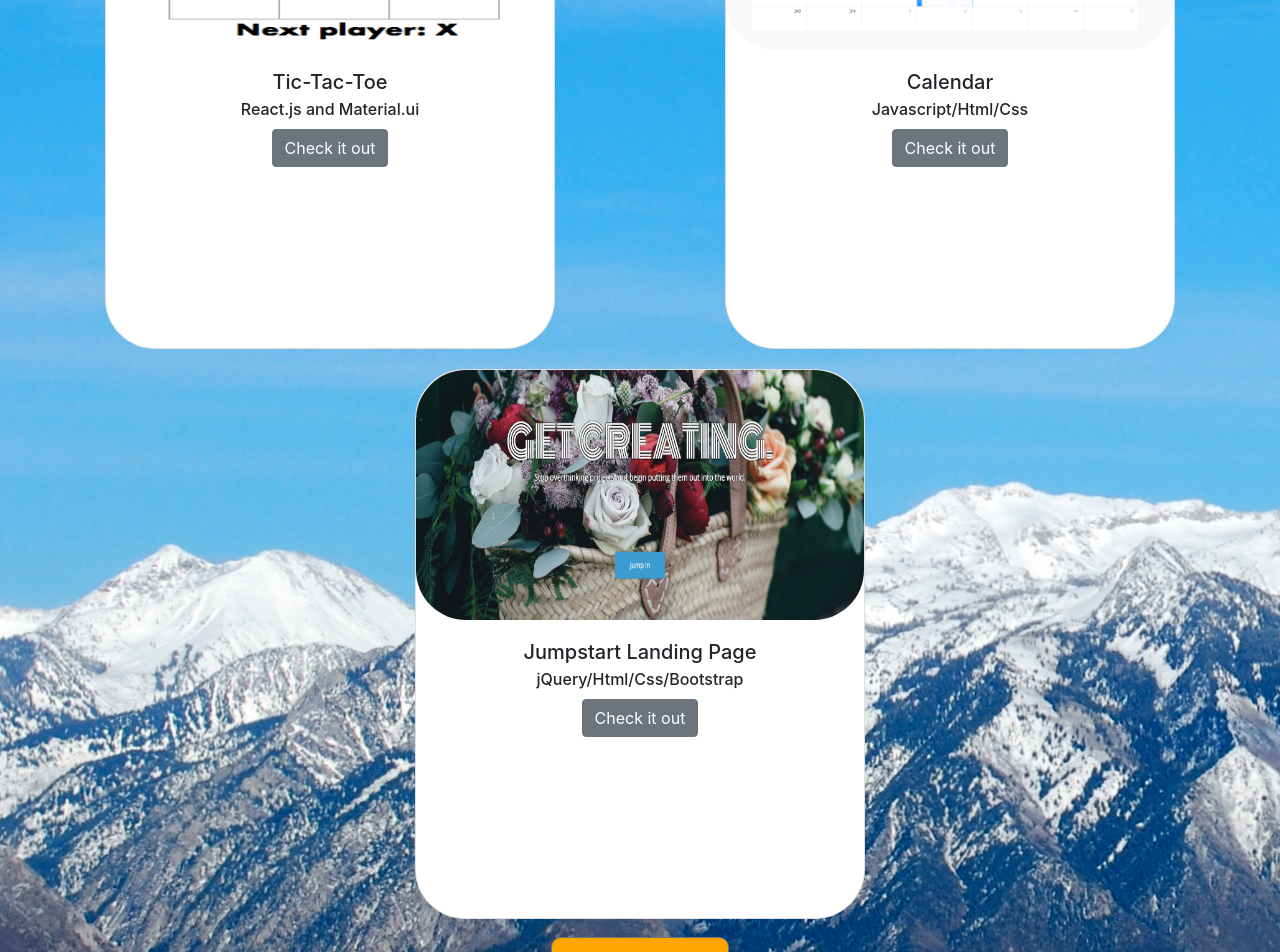
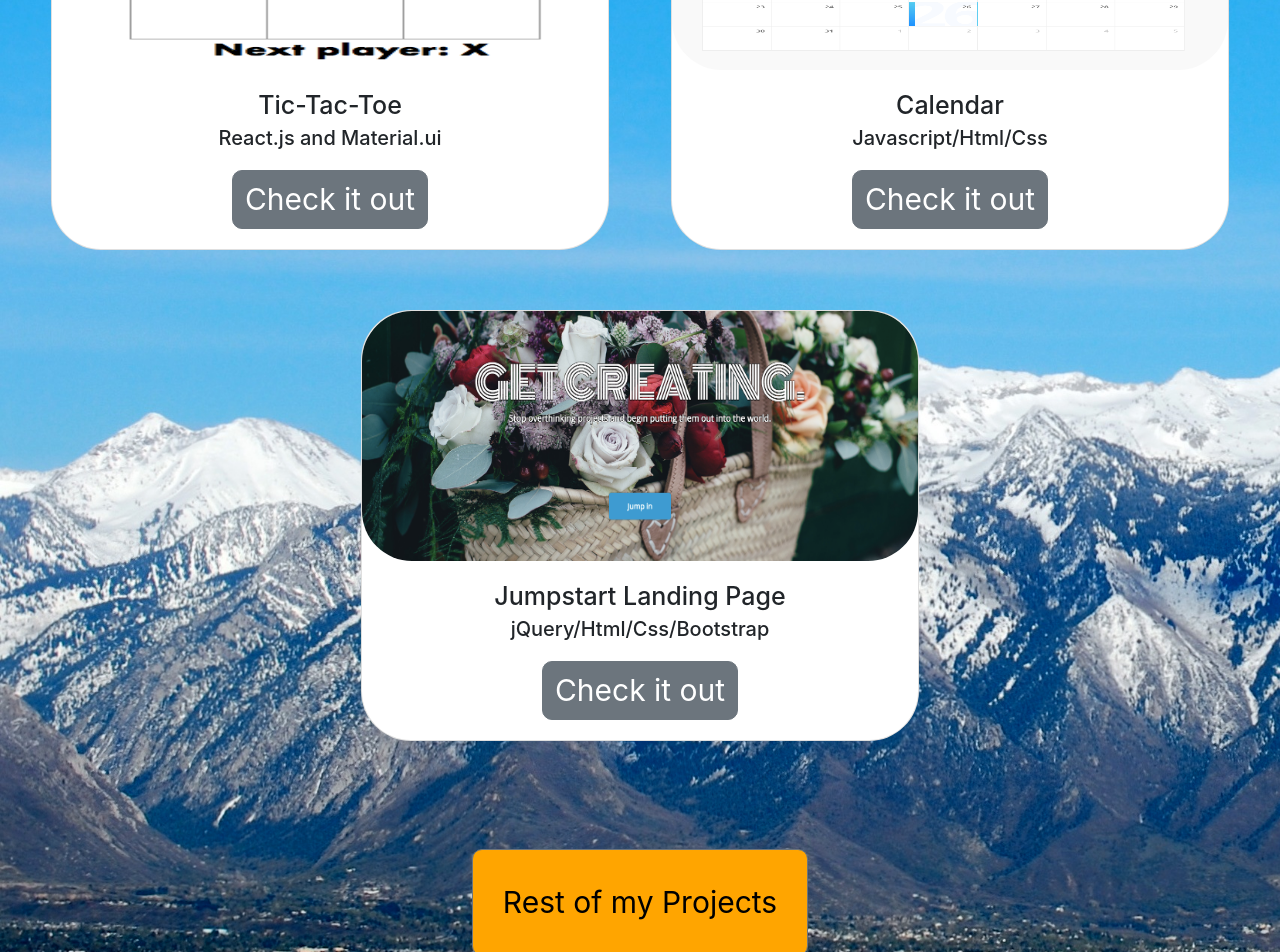
Before and after one commit to Yosh23/portfolio, a React (Create React App) app: page / in a window 1280 px wide. Shown: the part 1120-2072 px from the top of the page. Built offline with nearby package versions, Linux system fonts and the light colour scheme.

Commit message:
mobile style

```diff
--- a/src/App.js
+++ b/src/App.js
@@ -3,6 +3,7 @@ import {BrowserRouter as Router} from 'react-router-dom'
 import Routes from './components/Routes'
 import Heading from './components/Heading'
 import Footer from './components/Footer'
+import './App.css'
 
 
 export default class extends Component {
--- a/src/components/Contact.js
+++ b/src/components/Contact.js
@@ -1,5 +1,6 @@
 import React, { Component, Fragment } from 'react'
-import {Card} from 'reactstrap'
+import {Card, CardBody, CardTitle, CardSubtitle} from 'reactstrap'
+
 
 
 export default class extends Component {
@@ -10,13 +11,15 @@ export default class extends Component {
     render () {
         return (
             <Fragment>
-                <div class="contact-section">
-                    <Card class="center">
-                    <h3>
-                    Contact Me!
-                    </h3>
-                    <p>Phone: <a href="tel:8016186904">801-618-6904</a></p>
-                    <p>Email: <a href="mailto: joshriches@gmail.com">joshriches@gmail.com</a></p>
+                <div className="cardsContainer">
+                    <Card>
+                        <CardBody>
+                            <CardTitle>
+                            Contact Me!
+                            </CardTitle>
+                            <CardSubtitle><p >Phone: <a href="tel:8016186904" class="link">801-618-6904</a></p></CardSubtitle>
+                            <CardSubtitle><p >Email: <a href="mailto: joshriches@gmail.com" class="link">joshriches@gmail.com</a></p></CardSubtitle>
+                        </CardBody>
                     </Card>
                 </div>
             </Fragment>
--- a/src/components/Footer.js
+++ b/src/components/Footer.js
@@ -5,7 +5,7 @@ export default class extends Component {
     render() {
         return (
             <Fragment>
-               <div class="section">
+               <div class="footer section">
                    <h6 class="center">Thanks for coming</h6>
                </div>
             </Fragment>
--- a/src/components/Jumbo.js
+++ b/src/components/Jumbo.js
@@ -25,25 +25,25 @@ export default class extends Component {
                     <Card>
                         <CardImg src={tic} alt="Tic-Tac-Toe"/>
                         <CardBody>
-                            <CardTitle>Tic-Tac-Toe</CardTitle>
-                            <CardSubtitle>React.js and Material.ui</CardSubtitle>
-                            <Button target="_blank" href="https://joshtictactoe.netlify.com/">Check it out</Button>
+                            <CardTitle id="title">Tic-Tac-Toe</CardTitle>
+                            <CardSubtitle id="sub">React.js and Material.ui</CardSubtitle>
+                            <Button target="_blank" href="https://joshtictactoe.netlify.com/" id="card-btn">Check it out</Button>
                         </CardBody>
                     </Card>
                     <Card>
                         <CardImg  src={calendar} alt="Calendar"/>
                         <CardBody>
-                            <CardTitle>Calendar</CardTitle>
-                            <CardSubtitle>Javascript/Html/Css</CardSubtitle>
-                            <Button target="_blank" href="https://tvillecwall.netlify.app/">Check it out</Button>
+                            <CardTitle id="title">Calendar</CardTitle>
+                            <CardSubtitle id="sub">Javascript/Html/Css</CardSubtitle>
+                            <Button target="_blank" href="https://tvillecwall.netlify.app/" id="card-btn">Check it out</Button>
                         </CardBody>
                     </Card>
                     <Card>
                         <CardImg src={jumpstart} alt="Jumpstart Landing Page"/>
                         <CardBody>
-                            <CardTitle>Jumpstart Landing Page</CardTitle>
-                            <CardSubtitle>jQuery/Html/Css/Bootstrap</CardSubtitle>
-                            <Button target="_blank" href="https://yosh23.github.io/jumpstart/">Check it out</Button>
+                            <CardTitle id="title">Jumpstart Landing Page</CardTitle>
+                            <CardSubtitle id="sub">jQuery/Html/Css/Bootstrap</CardSubtitle>
+                            <Button target="_blank" href="https://yosh23.github.io/jumpstart/" id="card-btn">Check it out</Button>
                         </CardBody>
                     </Card>
                     </div>
--- a/src/components/Projects.js
+++ b/src/components/Projects.js
@@ -15,41 +15,41 @@ export default class extends Component {
                     <Card width="6em">
                         <CardImg top width="100%" src={tic} alt="Tic-Tac-Toe"/>
                         <CardBody>
-                            <CardTitle>Tic-Tac-Toe</CardTitle>
-                            <CardSubtitle>React.js and Material.ui</CardSubtitle>
-                            <Button target="_blank" href="https://joshtictactoe.netlify.com/">Check it out</Button>
+                            <CardTitle id="title">Tic-Tac-Toe</CardTitle>
+                            <CardSubtitle id="sub">React.js and Material.ui</CardSubtitle>
+                            <Button target="_blank" href="https://joshtictactoe.netlify.com/" id="card-btn">Check it out</Button>
                         </CardBody>
                     </Card>
                     <Card width="6em">
                         <CardImg top width="100%" height="50em" src={match} alt="Match Game"/>
                         <CardBody>
-                            <CardTitle>Match Game</CardTitle>
-                            <CardSubtitle>jQuery/Html/Css</CardSubtitle>
-                            <Button target="_blank" href="https://yosh23.github.io/match/">Check it out</Button>
+                            <CardTitle id="title">Match Game</CardTitle>
+                            <CardSubtitle id="sub">jQuery/Html/Css</CardSubtitle>
+                            <Button target="_blank" href="https://yosh23.github.io/match/" id="card-btn">Check it out</Button>
                         </CardBody>
                     </Card>
                     <Card width="6em">
                         <CardImg top width="100%" height="50em" src={jumpstart} alt="Jumpstart Landing Page"/>
                         <CardBody>
-                            <CardTitle>Jumpstart Landing Page</CardTitle>
-                            <CardSubtitle>jQuery/Html/Css/Bootstrap</CardSubtitle>
-                            <Button target="_blank" href="https://yosh23.github.io/jumpstart/">Check it out</Button>
+                            <CardTitle id="title">Jumpstart Landing Page</CardTitle>
+                            <CardSubtitle id="sub">jQuery/Html/Css/Bootstrap</CardSubtitle>
+                            <Button target="_blank" href="https://yosh23.github.io/jumpstart/" id="card-btn">Check it out</Button>
                         </CardBody>
                     </Card>
                     <Card width="6em">
                         <CardImg top width="100%" height="50em" src={track} alt="Trackster"/>
                         <CardBody>
-                            <CardTitle>Trackster</CardTitle>
-                            <CardSubtitle>jQuery/Html/Css</CardSubtitle>
-                            <Button target="_blank" href="https://yosh23.github.io/trackster/">Check it out</Button>
+                            <CardTitle id="title">Trackster</CardTitle>
+                            <CardSubtitle id="sub">jQuery/Html/Css</CardSubtitle>
+                            <Button target="_blank" href="https://yosh23.github.io/trackster/" id="card-btn">Check it out</Button>
                         </CardBody>
                     </Card>
                     <Card width="6em">
                         <CardImg top width="100%" height="50em" src={calendar} alt="Calendar"/>
                         <CardBody>
-                            <CardTitle>Calendar</CardTitle>
-                            <CardSubtitle>Javascript/Html/Css</CardSubtitle>
-                            <Button target="_blank" href="https://tvillecwall.netlify.app/">Check it out</Button>
+                            <CardTitle id="title">Calendar</CardTitle>
+                            <CardSubtitle id="sub">Javascript/Html/Css</CardSubtitle>
+                            <Button target="_blank" href="https://tvillecwall.netlify.app/" id="card-btn">Check it out</Button>
                         </CardBody>
                     </Card>
                 </div>
--- a/src/index.css
+++ b/src/index.css
@@ -2,12 +2,16 @@ h1 {
     text-align: center;
 }
 
-
 section {
-    height: 2000px;
+    height: auto;
     background-image: url("./resources/pictures/portfoliopic.jpg");
     background-repeat: no-repeat;
     background-size: cover;
+}
+
+.footer > h6 {
+    font-size: 40px !important;
+    margin: 20px;
 }
 
 .card img {
@@ -18,9 +22,11 @@ section {
 .card {
     text-align: center;
     border-radius: 50px !important;
-    width: 450px;
-    height: 550px;
-    margin: 10px
+    margin: 30px 0px;
+    width: 45%;
+}
+#title {
+    font-size: 45px;
 }
 
 .cardsContainer {
@@ -37,13 +43,6 @@ margin: auto;
 justify-content: center;
 }
 
-#custom-btn {
-background-color: orange;
-padding: 15px;
-border-radius: 10px;
-color: #000000;
-margin-top: -20px;
-}
 .card-body > .btn {
     margin-top: 10px;
 }
@@ -51,7 +50,6 @@ margin-top: -20px;
 .section {
     display: flex;
     justify-content: space-around;
-    height: 30px;
 }
 .contact-section {
     display: flex;
@@ -63,19 +61,43 @@ margin-top: -20px;
     align-self: center;
 }
 
-.center > p > a {
+.link {
     color: #000;
 text-decoration: underline;
 }
 
-@media screen and (max-width: 600px) {
+#card-btn {
+    border-radius: 10px;
+    margin-top: 20px;
+    font-size: 50px;
+}
+
+#sub {
+    font-size: 30px
+}
+
 #custom-btn {
-    font-size: 48px;
+font-size: 50px;
 background-color: orange;
 padding: 30px;
 border-radius: 10px;
 color: #000000;
-    margin: 20px;
+margin: 50px;
 }
 
+
+@media (min-width: 700px) {
+    #card-btn{
+        font-size:30px;
+        flex-grow: 2;
 }
+#sub {
+    font-size: 20px;
+}
+#title {
+    font-size: 25px;
+}
+#custom-btn {
+font-size: 30px;
+}
+}
```
Lines whose indentation alone changed are shown as unchanged.
